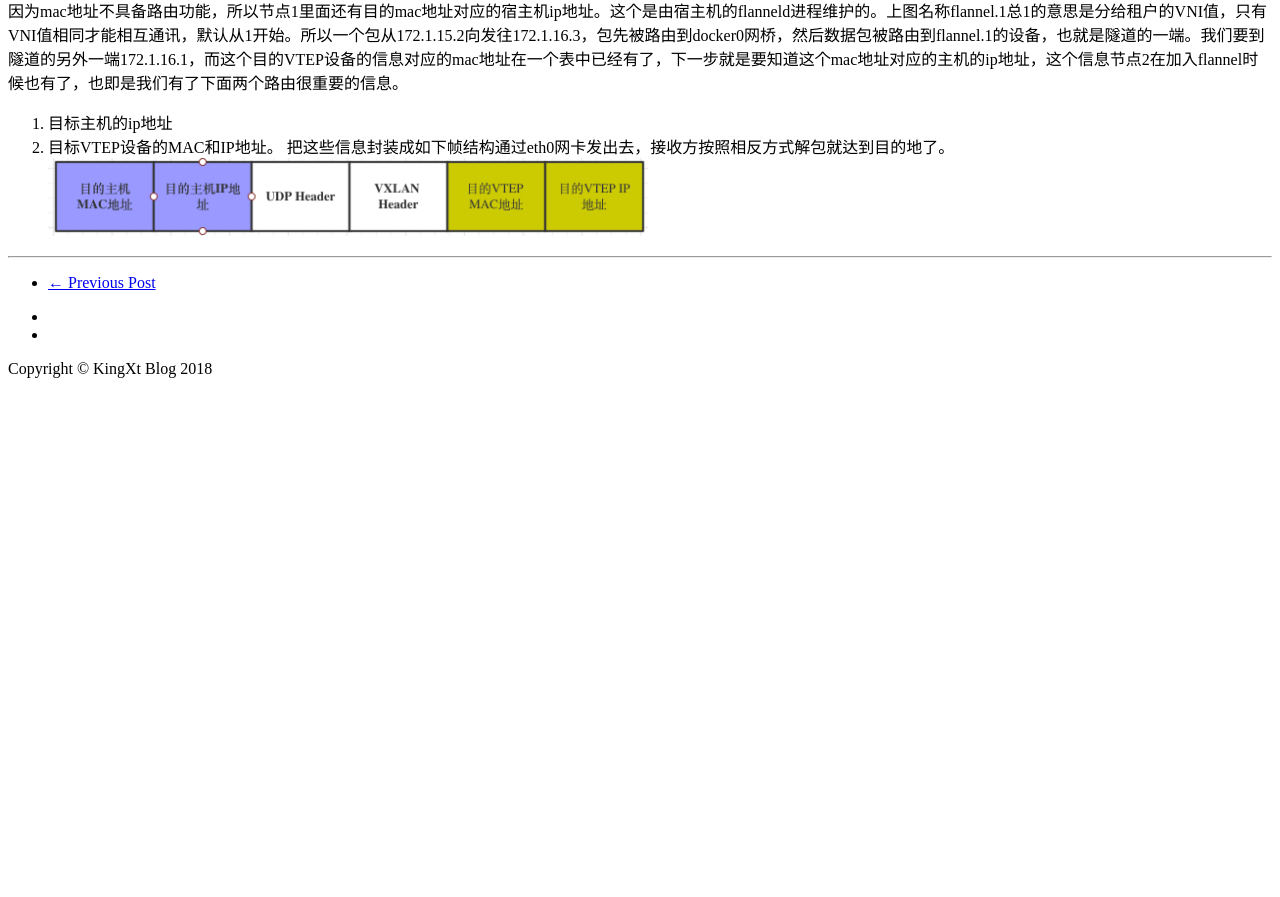
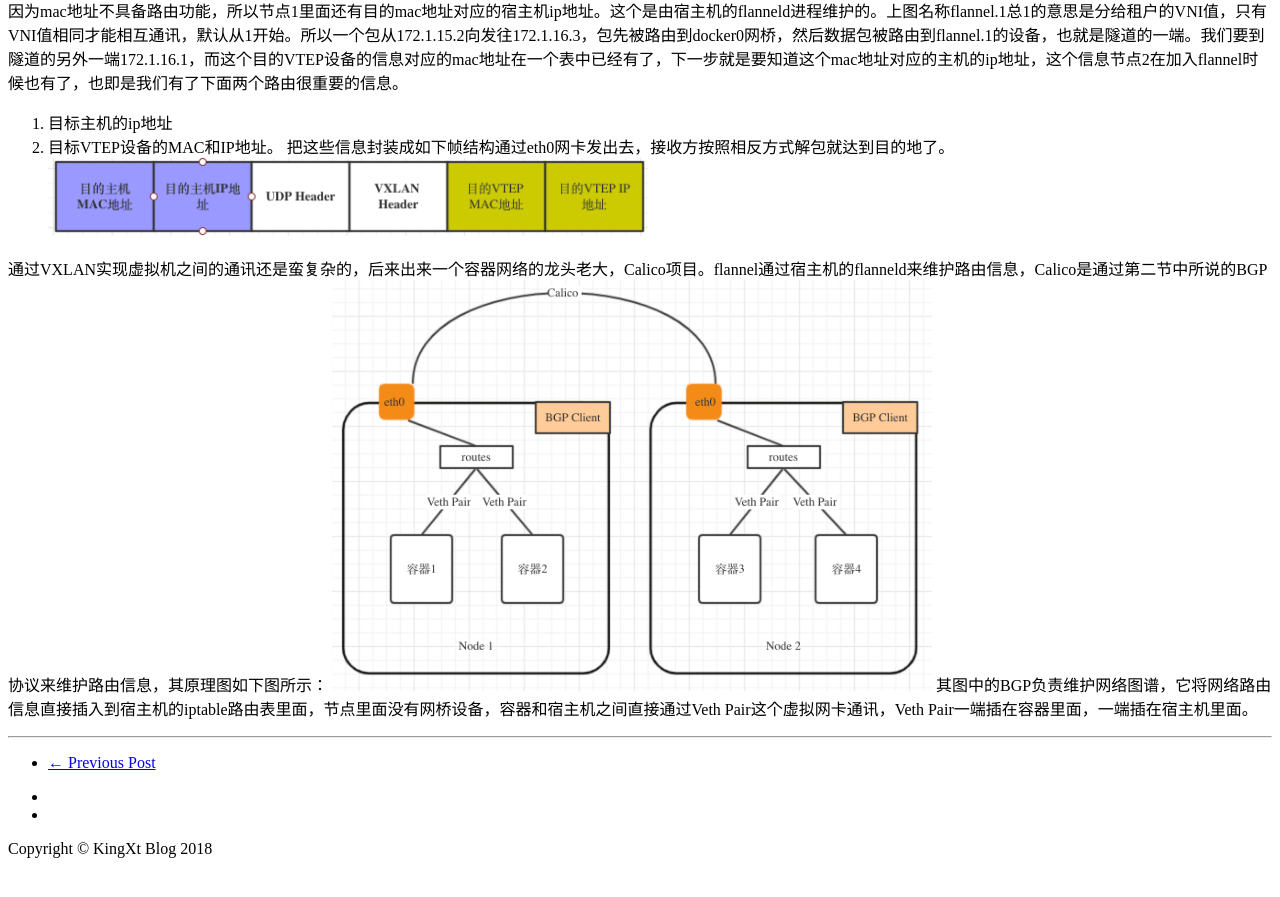
Before and after one commit to kingxt/kingxt.github.io, a Jekyll site: the page built from _posts/2018-10-14-网络是怎样连接的.md, in a window 1280 px wide and 900 px high, scrolled down 12192 px. Shown: the top 897 px of the window. Built offline with Jekyll 4.4.1, drawn with Linux system fonts in a browser that asks for light colours; nearby versions of some CDN libraries; comment, search, counter and statistics services are not loaded; before the commit the page ends 12612 px from its top, so only the background shows below that.

Commit message:
update post

```diff
--- a/_posts/2018-10-14-网络是怎样连接的.md
+++ b/_posts/2018-10-14-网络是怎样连接的.md
@@ -197,3 +197,7 @@ Flannel容器覆盖网络和虚拟机容器覆盖网络很相似，原理就是
 2. 目标VTEP设备的MAC和IP地址。
 把这些信息封装成如下帧结构通过eth0网卡发出去，接收方按照相反方式解包就达到目的地了。
 <img src="/img/post/network-vxlan.png" width="600"/>
+
+通过VXLAN实现虚拟机之间的通讯还是蛮复杂的，后来出来一个容器网络的龙头老大，Calico项目。flannel通过宿主机的flanneld来维护路由信息，Calico是通过第二节中所说的BGP协议来维护路由信息，其原理图如下图所示：
+<img src="/img/post/network-calico.png" width="600"/>
+其图中的BGP负责维护网络图谱，它将网络路由信息直接插入到宿主机的iptable路由表里面，节点里面没有网桥设备，容器和宿主机之间直接通过Veth Pair这个虚拟网卡通讯，Veth Pair一端插在容器里面，一端插在宿主机里面。
```
Also changed, not shown: img/post/network-calico.png (added).
